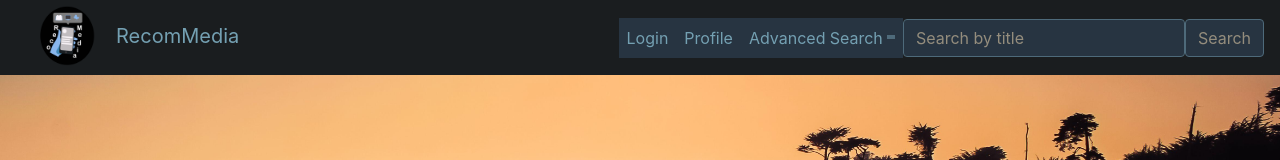
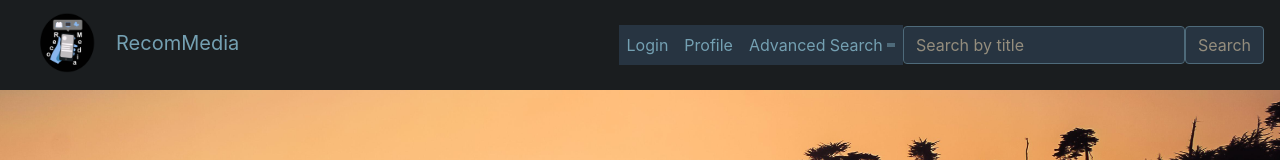
Before and after one commit to 3MusketeersMedia/Recommendation-app-, a React (Create React App) app in the folder frontend/: page / in a window 1280 px wide. Shown: the top 160 px of the page. Built offline with nearby package versions, Linux system fonts and the light colour scheme; no server answers.

Commit message:
Fixed navbar glitch

```diff
--- a/frontend/src/AppContext.js
+++ b/frontend/src/AppContext.js
@@ -86,7 +86,7 @@ const GetState = ({ getStore, getActions, setStore }) => {
             searchContents: null,
             advSearchContents: null,
             recsContents: null,
-            address: "https://recommedia-api.herokuapp.com/" //"http://localhost:5000/"
+            address: "https://recommedia-api.herokuapp.com/"//"http://localhost:5000/"
 		},
 		actions: {
             /** */
--- a/frontend/src/components/homepageHeader.js
+++ b/frontend/src/components/homepageHeader.js
@@ -11,7 +11,7 @@ const Styles = styled.div`
         color: transparent;
         height: 600px;
         position: relative;
-        z-index: 1;
+        z-index: 0;
     }
 
     .overlay{
--- a/frontend/src/components/navbar.css
+++ b/frontend/src/components/navbar.css
@@ -17,5 +17,9 @@
 }
 
 .bar {
-    height: 75px;
+    height: 90px;
 }
+
+.collapse{
+    z-index: 1;
+}
--- a/frontend/src/components/navbar.js
+++ b/frontend/src/components/navbar.js
@@ -73,13 +73,13 @@ const MyNav = () => {
 
     return <AppContext.Consumer>
       {context => <div>
-        <Navbar className = "bar" collapseOnSelect expand="lg" bg="dark" variant="dark">
+        <Navbar className = "bar" navbar-expand expand="lg" class="py-0" bg="dark" variant="dark">
         <Navbar.Brand href="/">
         <img className = "logo" src={logo}/>
         RecomMedia
         </Navbar.Brand>
         <Navbar.Toggle aria-controls="responsive-navbar-nav" />
-        <Navbar.Collapse id="responsive-navbar-nav">
+        <Navbar.Collapse className = "collapse" id="responsive-navbar-nav">
           <Nav className="mr-auto">
             {context.store.token && context.store.token !== "" && context.store.token !== undefined ?
             <> <Nav.Link onClick = {context.actions.getUserRecs}>Recommendations</Nav.Link></>:null}
```
Also changed, not shown: frontend/src/pages/zoomedpage.js (line endings or trailing spaces).
